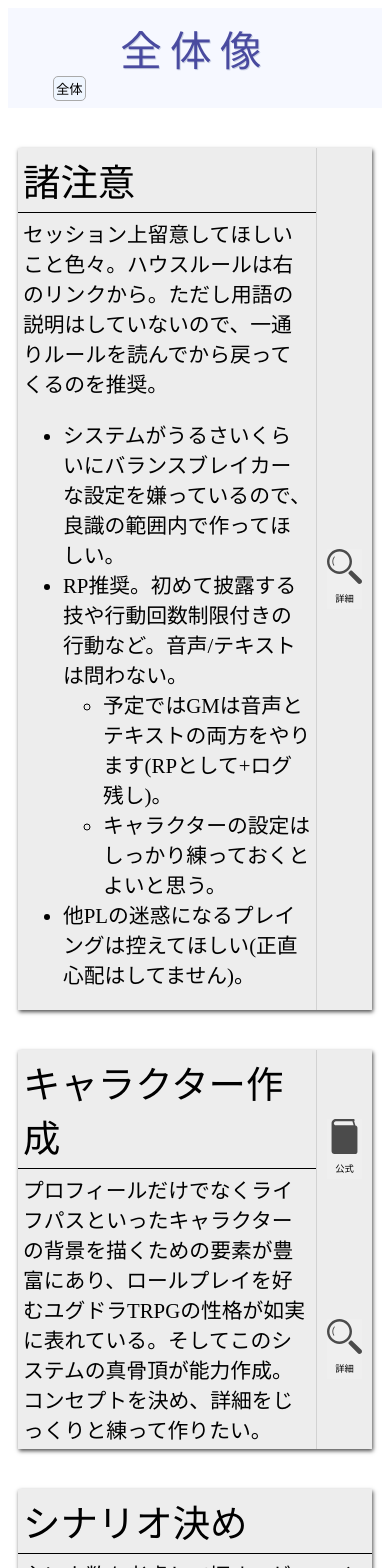
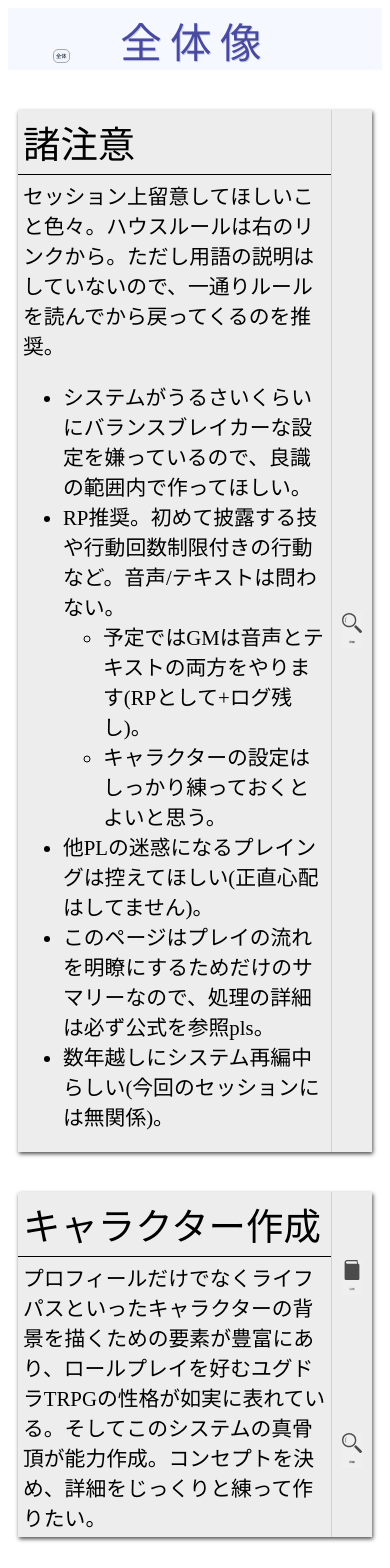
Before and after one commit to qwertyhoge/ygg_trpg_explain, a React app: page / in a window 390 px wide. Shown: the top 1568 px of the page. Built offline with nearby package versions, Linux system fonts and the light colour scheme; the HTML template or start-up script is replaced by a standard one.

Commit message:
made view for smartphones

```diff
--- a/public/common.css
+++ b/public/common.css
@@ -7,3 +7,9 @@ body{
     Meiryo,
     sans-serif;
 }
+
+@media (max-width:480px){
+    body{
+        font-size: 0.5em;
+    }
+}
--- a/src/AppHeader.jsx
+++ b/src/AppHeader.jsx
@@ -1,10 +1,17 @@
+import styled from "styled-components";
+
+const Header = styled.header`
+background: #f6f8ff;
+min-height: 90px;
+position: relative;
+padding-top: 10px;
+@media(max-width:480px){
+    min-height: 60px;
+    padding-top: 2px;
+}
+`;
+
 function AppHeader(props){
-    const headerStyles = {
-        background: '#f6f8ff',
-        minHeight: '90px',
-        position: 'relative',
-        paddingTop: '10px'
-    };
     const breadcrumbStyles = {
         position: 'absolute',
         bottom: '5px'
@@ -20,7 +27,7 @@ function AppHeader(props){
     }
 
     return (
-    <header className="app-header" style={headerStyles}>
+    <Header className="app-header">
         <div style={breadcrumbStyles}>
             {props.breadcrumb}
         </div>
@@ -29,7 +36,7 @@ function AppHeader(props){
             {props.pageTitle}
         </p>
         }
-    </header>
+    </Header>
     )
 }
 
--- a/src/Breadcrumb.jsx
+++ b/src/Breadcrumb.jsx
@@ -8,10 +8,15 @@ font-size: 1.1rem;
     padding: 0 0.2em;
     font-size: 0.7em;
     color: #444444;
+    @media(max-width:480px){
+        padding: 0px;
+        font-size:0.1em;
+    }
 }
 &:last-child:after{
     content: "";
 }
+
 `;
 
 const Button = styled.button`
@@ -21,6 +26,10 @@ border: 1px #aaa solid;
 border-radius: 5px;
 background-color: #eff6ff;
 cursor: pointer;
+font-size: 0.8em;
+@media(max-width:480px){
+    font-size:0.3em;
+}
 `;
 
 function Breadcrumb(props) {
--- a/src/Overall.jsx
+++ b/src/Overall.jsx
@@ -40,6 +40,12 @@ function Overall(props){
                     <li>
                         他PLの迷惑になるプレイングは控えてほしい(正直心配はしてません)。
                     </li>
+                    <li>
+                        このページはプレイの流れを明瞭にするためだけのサマリーなので、処理の詳細は必ず公式を参照pls。
+                    </li>
+                    <li>
+                        数年越しにシステム再編中らしい(今回のセッションには無関係)。
+                    </li>
                 </ul>
             </ProgressCard>
             <ProgressCard title="キャラクター作成" links={characterMakingLinks}>
--- a/src/ProgressCard.jsx
+++ b/src/ProgressCard.jsx
@@ -1,3 +1,16 @@
+import styled from "styled-components";
+
+const Card = styled.div`
+min-height: 200px;
+background-color: #ededed;
+box-shadow: 1px 2px 4px 0px #4f4f4f;
+display: flex;
+font-size: 1.3em;
+@media(max-width:480px){
+    min-height: 100px;
+}
+`;
+
 function ProgressCard(props) {
     const headerStyles = {
         borderBottom: '1px solid black',
@@ -9,20 +22,13 @@ function ProgressCard(props) {
         margin: '40px auto',
         padding: '0px 10px'
     }
-    const cardStyles = {
-        minHeight: '200px',
-        backgroundColor: '#ededed',
-        boxShadow: '1px 2px 4px 0px #4f4f4f',
-        display: 'flex',
-        fontSize: '1.3em'
-    };
     const paragraphStyles = {
         margin: '5px'
     };
 
     return (
         <div className="progress-card-wrapper" style={wrapperStyles}>
-            <div className="progress-card" style={cardStyles}>
+            <Card>
                 <div style={{flexGrow: 1}}>
                     <div style={headerStyles}>
                         {props.title}
@@ -32,7 +38,7 @@ function ProgressCard(props) {
                     </div>
                 </div>
                 {props.links}
-            </div>
+            </Card>
         </div>
     );
 }
--- a/src/ProgressCardLinks.jsx
+++ b/src/ProgressCardLinks.jsx
@@ -6,6 +6,20 @@ import styled from 'styled-components';
 const LinkTitle = styled.p`
 margin: 4px 0px;
 font-size: 0.7em;
+@media(max-width:480px){
+    font-size: 0.2em;
+}
+`;
+
+const IconButton = styled.button`
+width: 35px;
+border: 0px;
+padding: 0px;
+margin: 0px;
+cursor: pointer;
+@media(max-width:480px){
+    width: 20px;
+}
 `;
 
 function ProgressCardLinks(props){
@@ -19,34 +33,25 @@ function ProgressCardLinks(props){
         padding: '0px 10px'
     };
 
-    const buttonStyles = {
-        width: '35px',
-        border: '0px',
-        padding: '0px',
-        margin: '0px',
-        cursor: 'pointer'
-    };
-
-
     return (
     <div className="links" style={infoStyles}>
         {props.reference &&
-        <button onClick={() => transitionPage(props.pageSetter, props.reference)} style={buttonStyles}>
+        <IconButton onClick={() => transitionPage(props.pageSetter, props.reference)}>
             <img src={bookSvg} style={{width: '100%'}}>
             </img>
             <LinkTitle>
                 公式
             </LinkTitle>
-        </button>
+        </IconButton>
         }
         {props.detail &&
-        <button onClick={() => transitionPage(props.pageSetter, props.detail)} style={buttonStyles}>
+        <IconButton onClick={() => transitionPage(props.pageSetter, props.detail)}>
             <img src={loupeSvg} style={{width: '100%'}}>
             </img>
             <LinkTitle>
                 詳細
             </LinkTitle>
-        </button>
+        </IconButton>
         }
     </div>
     );
--- a/views/index.html
+++ b/views/index.html
@@ -1,8 +1,9 @@
 <html>
 <head>
     <meta charset="utf-8">
+    <meta name="viewport" content="width=device-width" />
     <link href="./common.css" rel="stylesheet">
-    <title>react_intro</title>
+    <title>ユグドラTRPG会議資料</title>
 </head>
 <body>
     <div id="root">
```
